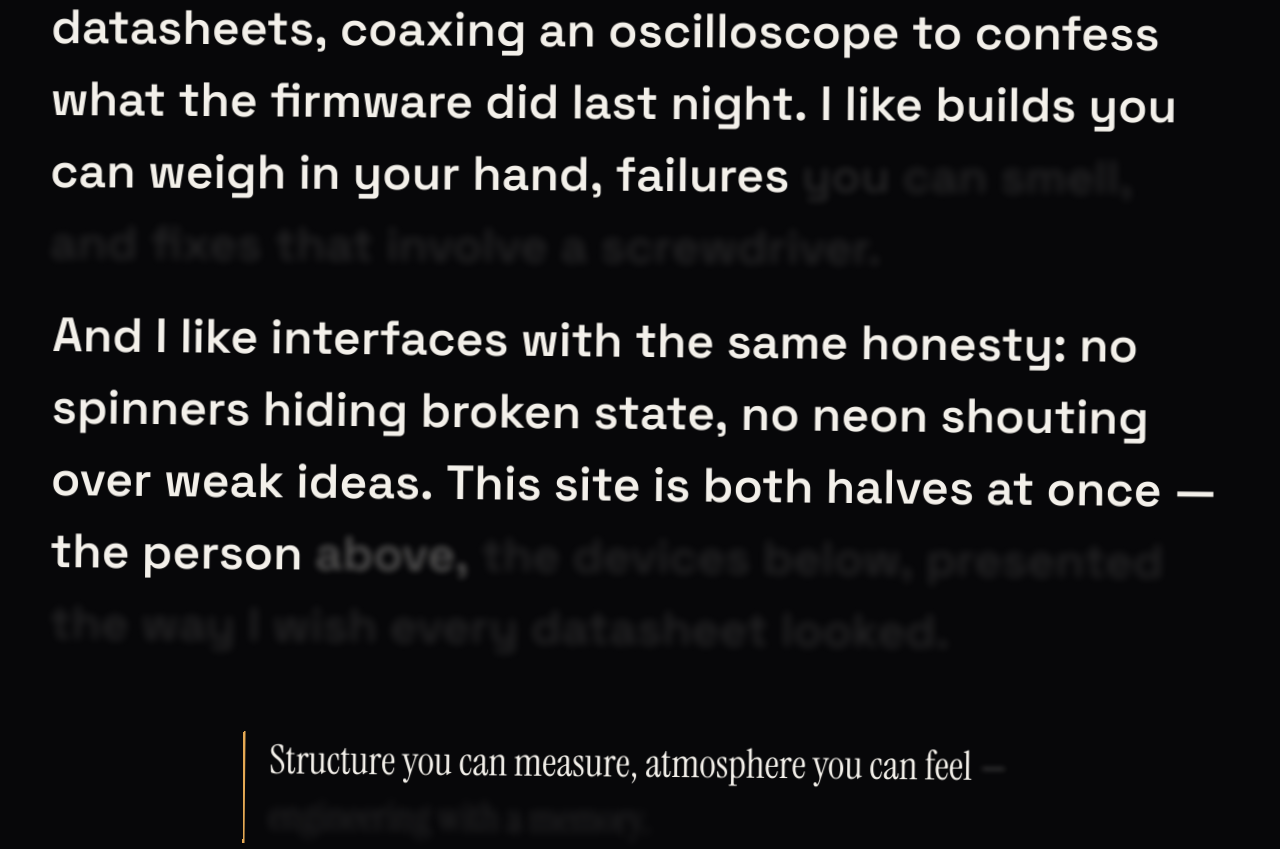
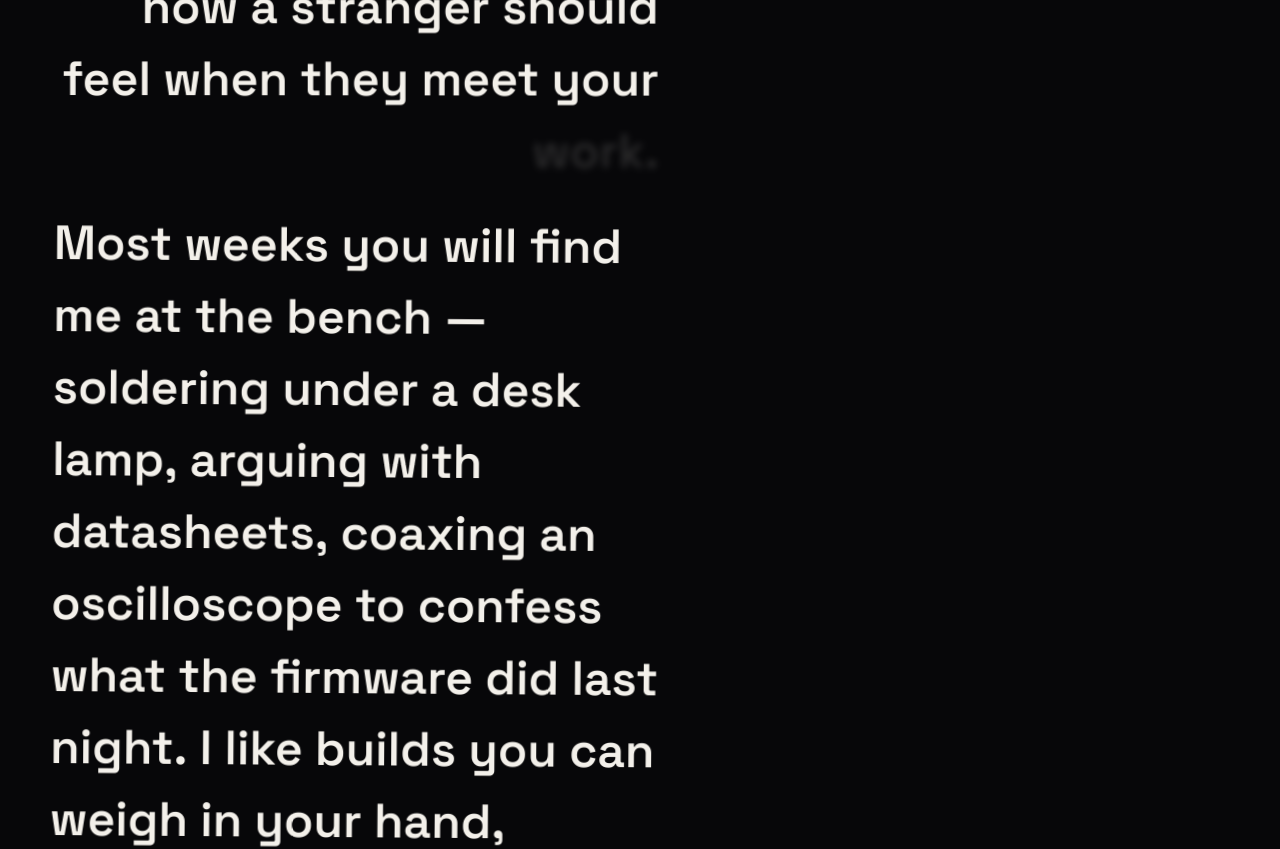
Before and after one commit to masterdorime/portofolio-websites, a Next.js app: page / in a window 1280 px wide. Shown: the part 4060-4909 px from the top of the page. Built offline with nearby package versions, Linux system fonts and the light colour scheme; no server answers.

Commit message:
style: about story zigzags right/left/right within a narrow measure

```diff
--- a/src/app/globals.css
+++ b/src/app/globals.css
@@ -465,6 +465,29 @@ html.custom-cursor * {
   padding-left: 1.5rem;
 }
 
+/* Zigzag story measure: narrow column alternating sides, text aligned to
+   its side. Nothing crosses the measure line. */
+.story-zig {
+  max-width: 38rem;
+}
+.story-zig--right {
+  margin-left: auto;
+  text-align: right;
+}
+.story-zig--left {
+  margin-right: auto;
+  text-align: left;
+}
+@media (max-width: 640px) {
+  .story-zig {
+    max-width: none;
+  }
+  .story-zig--right {
+    margin-left: 0;
+    text-align: left;
+  }
+}
+
 /* Project card body copy. */
 .card-desc {
   margin-top: 0.625rem;
--- a/src/app/page.tsx
+++ b/src/app/page.tsx
@@ -109,13 +109,13 @@ export default function Home() {
             <p className="page-kicker">01 — about</p>
             <h2 className="page-title">Precision instruments, memory-soft interfaces.</h2>
           </Reveal>
-          <ScrollReveal baseOpacity={0.12} baseRotation={2}>
+          <ScrollReveal baseOpacity={0.12} baseRotation={2} containerClassName="story-zig story-zig--right">
             I study Computer Engineering at Telkom University, Bandung, where I learned that a schematic and a stylesheet are the same thing: instructions for how a stranger should feel when they meet your work.
           </ScrollReveal>
-          <ScrollReveal baseOpacity={0.12} baseRotation={2}>
+          <ScrollReveal baseOpacity={0.12} baseRotation={2} containerClassName="story-zig story-zig--left">
             Most weeks you will find me at the bench — soldering under a desk lamp, arguing with datasheets, coaxing an oscilloscope to confess what the firmware did last night. I like builds you can weigh in your hand, failures you can smell, and fixes that involve a screwdriver.
           </ScrollReveal>
-          <ScrollReveal baseOpacity={0.12} baseRotation={2}>
+          <ScrollReveal baseOpacity={0.12} baseRotation={2} containerClassName="story-zig story-zig--right">
             And I like interfaces with the same honesty: no spinners hiding broken state, no neon shouting over weak ideas. This site is both halves at once — the person above, the devices below, presented the way I wish every datasheet looked.
           </ScrollReveal>
           <div className="story-bridge story-bridge--quote" aria-label="Philosophy">
```
